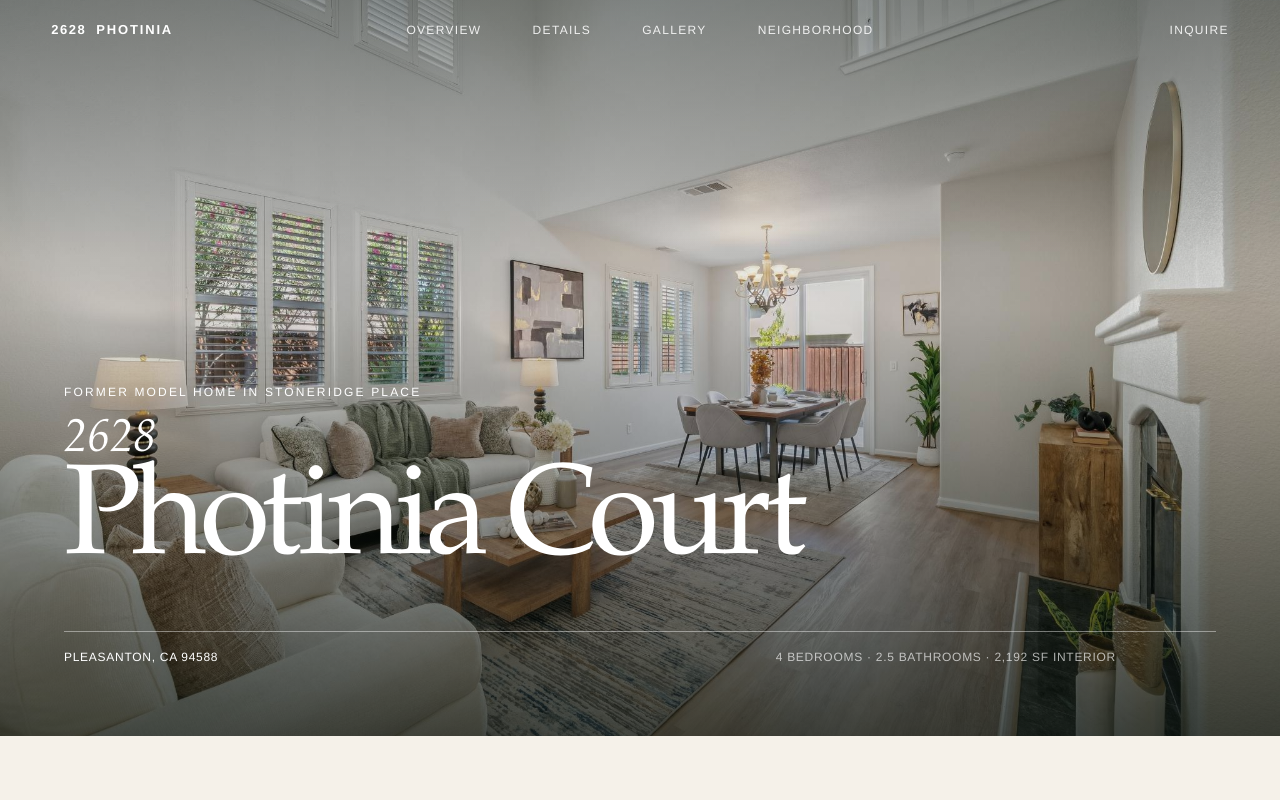
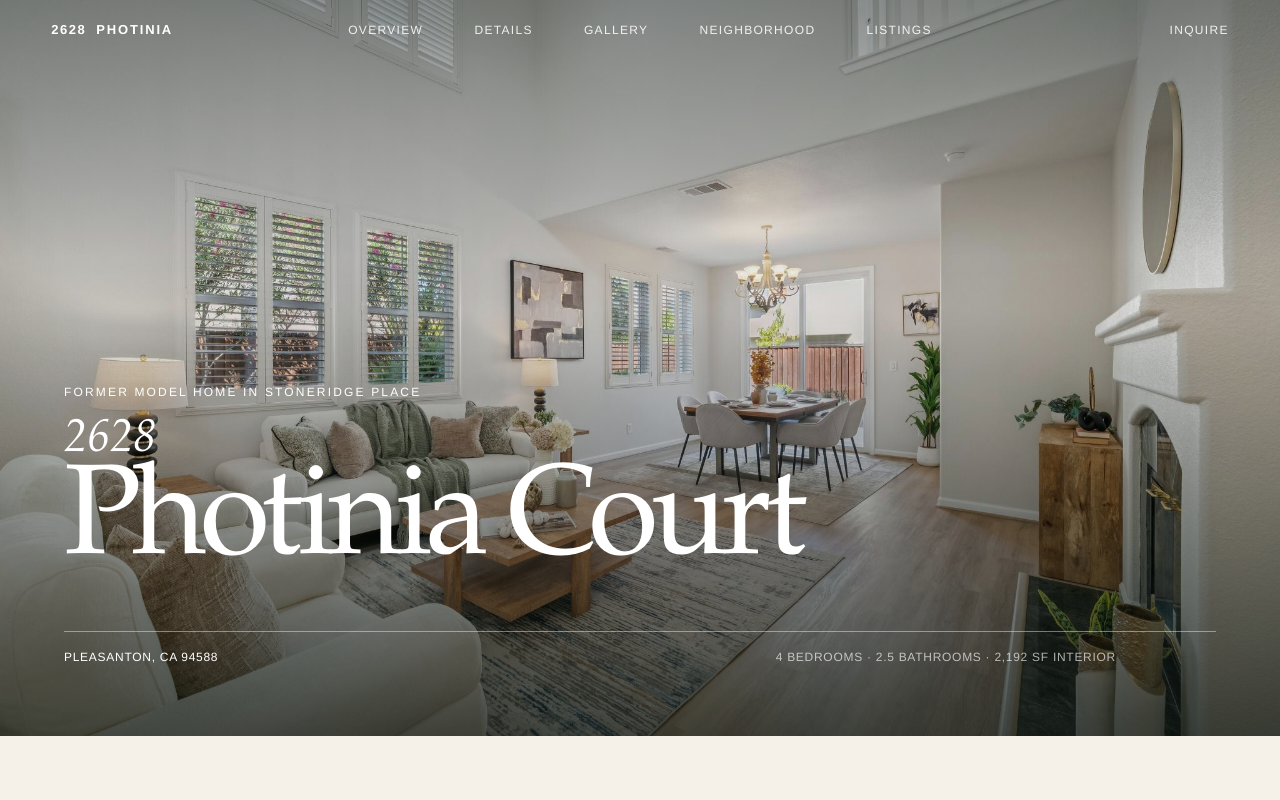
Before and after one commit to aaron-lu/2628-photinia-microsite, a Next.js app: page / in a window 1280 px wide. Shown: the top 800 px of the page. Built offline with nearby package versions, Linux system fonts and the light colour scheme; no server answers.

Commit message:
feat(listing): add recent listings showcase

```diff
--- a/app/globals.css
+++ b/app/globals.css
@@ -49,7 +49,7 @@ img { display: block; max-width: 100%; }
 .section-label { display: flex; align-items: center; justify-content: space-between; padding-bottom: 18px; border-bottom: 1px solid var(--line); font-size: 12px; letter-spacing: .16em; text-transform: uppercase; }
 .status-pill { padding: 8px 11px; border: 1px solid color-mix(in srgb, var(--accent) 38%, transparent); border-radius: 100px; background: color-mix(in srgb, var(--accent) 13%, transparent); color: var(--accent); font-size: 12px; letter-spacing: .13em; }
 .address-price { display: grid; grid-template-columns: minmax(0, 1.5fr) minmax(220px, .5fr); align-items: end; gap: 40px; padding: clamp(44px, 6vw, 84px) 0 clamp(54px, 7vw, 96px); }
-.address-price h2, .narrative h2, .gallery-heading h2, .features-intro h2, .neighborhood h2, .contact h2 { margin: 0; font-family: var(--serif); font-size: clamp(42px, 6.2vw, 84px); font-weight: 400; letter-spacing: -.045em; line-height: .98; }
+.address-price h2, .narrative h2, .gallery-heading h2, .features-intro h2, .neighborhood h2, .recent-listings h2, .contact h2 { margin: 0; font-family: var(--serif); font-size: clamp(42px, 6.2vw, 84px); font-weight: 400; letter-spacing: -.045em; line-height: .98; }
 .address-price h2 span { display: block; margin-top: 20px; color: var(--muted); font-family: var(--sans); font-size: clamp(13px, 1.3vw, 16px); font-weight: 400; letter-spacing: .11em; line-height: 1.4; text-transform: uppercase; }
 .micro-label { margin-bottom: 10px; color: var(--muted); }
 .price { margin: 0; font-family: var(--serif); font-size: clamp(30px, 3vw, 44px); }
@@ -104,6 +104,23 @@ img { display: block; max-width: 100%; }
 .neighborhood-grid p { margin: 0 0 30px; color: var(--muted); font-family: var(--serif); font-size: 17px; line-height: 1.55; }
 .neighborhood-grid > a:hover p { color: rgba(241,238,230,.72); }
 .school-note { max-width: 850px; margin: 28px 0 0; color: var(--muted); font-size: 11px; letter-spacing: .08em; line-height: 1.65; text-transform: uppercase; }
+
+.recent-listings { padding-top: clamp(76px, 9vw, 128px); padding-bottom: clamp(100px, 12vw, 180px); border-top: 1px solid var(--line); }
+.recent-listings-heading { display: grid; grid-template-columns: 1fr 2.25fr; gap: 30px; margin-bottom: clamp(54px, 7vw, 92px); }
+.recent-listings-grid { display: grid; grid-template-columns: repeat(4, minmax(0, 1fr)); gap: clamp(14px, 2vw, 28px); }
+.recent-listing-card { min-width: 0; border: 1px solid var(--line); background: color-mix(in srgb, var(--paper) 96%, white); }
+.recent-listing-card > a { display: flex; height: 100%; flex-direction: column; }
+.recent-listing-image { position: relative; aspect-ratio: var(--photo-ratio); overflow: hidden; background: var(--soft-accent); }
+.recent-listing-image img { object-fit: cover; transition: transform .7s cubic-bezier(.2,.7,.2,1); }
+.recent-listing-card:hover .recent-listing-image img { transform: scale(1.025); }
+.recent-listing-copy { display: flex; min-height: 300px; flex: 1; flex-direction: column; padding: clamp(22px, 2.4vw, 32px); }
+.recent-listing-summary { display: flex; align-items: baseline; justify-content: space-between; gap: 18px; margin-bottom: 24px; }
+.recent-listing-summary span { color: var(--accent); font-size: 11px; letter-spacing: .13em; text-transform: uppercase; }
+.recent-listing-summary strong { font-family: var(--serif); font-size: clamp(22px, 2vw, 28px); font-weight: 400; }
+.recent-listing-copy > p { margin: 0; color: var(--muted); font-size: 14px; line-height: 1.5; }
+.recent-listing-copy h3 { margin: 18px 0 8px; font-family: var(--serif); font-size: clamp(26px, 2.7vw, 38px); font-weight: 400; letter-spacing: -.035em; line-height: 1.02; }
+.recent-listing-link { width: fit-content; margin-top: auto; padding-top: 34px; padding-bottom: 7px; border-bottom: 1px solid var(--ink); font-size: 11px; letter-spacing: .14em; text-transform: uppercase; }
+
 .contact { display: grid; grid-template-columns: 1fr 1fr; background: var(--ink); color: var(--paper); }
 .agent-card, .lead-panel { padding: clamp(72px, 8vw, 130px) clamp(24px, 7vw, 110px); }
 .agent-card { display: grid; align-content: center; background: color-mix(in srgb, var(--ink) 88%, var(--paper)); }
@@ -177,7 +194,7 @@ img { display: block; max-width: 100%; }
   .hero-copy h1 { font-size: clamp(54px, 14vw, 96px); line-height: .85; }
   .hero-meta { align-items: start; flex-direction: column; gap: 10px; }
   .hero-meta p:last-child { margin-right: 0; text-align: left; }
-  .address-price, .narrative, .neighborhood-intro, .features-intro { grid-template-columns: 1fr; }
+  .address-price, .narrative, .neighborhood-intro, .features-intro, .recent-listings-heading { grid-template-columns: 1fr; }
   .facts-grid { grid-template-columns: 1fr 1fr; }
   .fact:nth-child(n + 3) { border-top: 1px solid var(--line); }
   .fact:nth-child(odd) { padding-left: 0; border-left: 0; }
@@ -191,6 +208,8 @@ img { display: block; max-width: 100%; }
   .feature-image { aspect-ratio: var(--photo-ratio); }
   .neighborhood-grid { grid-template-columns: 1fr; }
   .neighborhood-grid > a { min-height: 280px; }
+  .recent-listings-grid { display: flex; gap: 14px; padding-bottom: 16px; overflow-x: auto; scroll-snap-type: x mandatory; }
+  .recent-listing-card { flex: 0 0 min(76vw, 440px); scroll-snap-align: start; }
   .contact { grid-template-columns: 1fr; }
 }
 
@@ -210,6 +229,8 @@ img { display: block; max-width: 100%; }
   .gallery-all { margin-top: 30px; margin-right: 18px; }
   .features-intro { gap: 6px; }
   .feature-image { aspect-ratio: 3 / 2; }
+  .recent-listing-card { flex-basis: 86vw; }
+  .recent-listing-copy { min-height: 280px; }
   .agents { grid-template-columns: 1fr; }
   .agent-profile { padding-inline: 0; }
   .agent-profile + .agent-profile { margin-top: 30px; padding-top: 30px; border-top: 1px solid rgba(241,238,230,.2); border-left: 0; }
--- a/components/PropertyPage.tsx
+++ b/components/PropertyPage.tsx
@@ -45,6 +45,7 @@ export function PropertyPage({ page }: Readonly<{ page: PageModel }>) {
           <a href="#details">Details</a>
           <a href="#gallery">Gallery</a>
           <a href="#neighborhood">Neighborhood</a>
+          {page.kind === "branded" && page.brand.recentListings.length > 0 ? <a href="#listings">Listings</a> : null}
         </nav>
         {page.kind === "branded" ? <a className="header-cta" href="#contact">Inquire</a> : <a className="mls-mark" href="#overview">Property details</a>}
       </header>
@@ -133,6 +134,41 @@ export function PropertyPage({ page }: Readonly<{ page: PageModel }>) {
           <p className="school-note">School boundaries, capacity, overflow placement, and enrollment can change. Verify directly with Pleasanton Unified.</p>
         </section>
 
+        {page.kind === "branded" && page.brand.recentListings.length > 0 ? (
+          <section className="recent-listings section-shell" id="listings">
+            <div className="recent-listings-heading">
+              <p className="section-kicker">Selected listings</p>
+              <h2>Current and recent homes.</h2>
+            </div>
+            <div className="recent-listings-grid">
+              {page.brand.recentListings.map((listing) => (
+                <article className="recent-listing-card" key={listing.street}>
+                  <a href={listing.url} target="_blank" rel="noreferrer" aria-label={`View ${listing.street}`}>
+                    <div className="recent-listing-image" style={{ "--photo-ratio": `${listing.image.width} / ${listing.image.height}` } as CSSProperties}>
+                      <Image
+                        src={listing.image.src}
+                        alt={listing.image.alt}
+                        fill
+                        sizes="(max-width: 840px) 82vw, 25vw"
+                      />
+                    </div>
+                    <div className="recent-listing-copy">
+                      <div className="recent-listing-summary">
+                        <span>{listing.status}</span>
+                        <strong>{listing.price}</strong>
+                      </div>
+                      <p>{listing.beds} bd · {listing.baths} ba · {listing.interior}</p>
+                      <h3>{listing.street}</h3>
+                      <p>{listing.locality}</p>
+                      <span className="recent-listing-link">View listing</span>
+                    </div>
+                  </a>
+                </article>
+              ))}
+            </div>
+          </section>
+        ) : null}
+
         {page.kind === "branded" ? (
           <section className="contact" id="contact">
             <div className="agent-card">
--- a/content/listing.json
+++ b/content/listing.json
@@ -408,6 +408,72 @@
         }
       }
     ],
+    "recentListings": [
+      {
+        "status": "Current listing",
+        "price": "$1,198,000",
+        "beds": 4,
+        "baths": 3,
+        "interior": "2,179 sq ft",
+        "street": "24818 Saint Luke Court",
+        "locality": "Fairview, CA 94541",
+        "url": "https://24818saintluke.com/",
+        "image": {
+          "src": "https://cdn.openhomesphotography.com/uploads/24818-saint-luke-court.1f196685-43f3-6afe-a407-02ffe917ffb9/batchUploads/p3k.28fb0b1a-9c18-11f1-a101-02ffe917ffb9/processed/pictures/web/24818-saint-luke-court.93456.p3k.001.web.jpg",
+          "width": 2048,
+          "height": 1365,
+          "alt": "Front exterior of 24818 Saint Luke Court in Fairview"
+        }
+      },
+      {
+        "status": "Recent listing",
+        "price": "$1,545,000",
+        "beds": 3,
+        "baths": 3,
+        "interior": "1,466 sq ft",
+        "street": "2932 Barrington Terrace",
+        "locality": "Fremont, CA 94536",
+        "url": "https://websites.open.homes/site/1f191ec3-bd7c-618c-8b16-02ffd8b76bfd",
+        "image": {
+          "src": "https://cdn.openhomesphotography.com/uploads/2932-barrington-terrace.1f191ec3-bd7c-618c-8b16-02ffd8b76bfd/batchUploads/p2k.9c85f6b0-95e4-11f1-ac3e-02ffd8b76bfd/processed/pictures/web/2932-barrington-terrace.93310.p2k.001.web.jpg",
+          "width": 2048,
+          "height": 1365,
+          "alt": "Front exterior of 2932 Barrington Terrace in Fremont"
+        }
+      },
+      {
+        "status": "Recent listing",
+        "price": "$1,395,000",
+        "beds": 2,
+        "baths": 1,
+        "interior": "936 sq ft",
+        "street": "734 Scott Boulevard",
+        "locality": "Santa Clara, CA 95050",
+        "url": "https://websites.open.homes/site/1f189fef-d2a9-6788-a6a4-02ffd8b76bfd",
+        "image": {
+          "src": "https://cdn.openhomesphotography.com/uploads/734-scott-boulevard.1f189fef-d2a9-6788-a6a4-02ffd8b76bfd/batchUploads/p1k.4505ad3c-8aee-11f1-aa51-02ffd8b76bfd/processed/pictures/web/734-scott-boulevard.92994.p1k.001.web.jpg",
+          "width": 2048,
+          "height": 1365,
+          "alt": "Front exterior of 734 Scott Boulevard in Santa Clara"
+        }
+      },
+      {
+        "status": "Recent listing",
+        "price": "$2,495,000",
+        "beds": 4,
+        "baths": 3,
+        "interior": "2,028 sq ft",
+        "street": "42642 Sully Street",
+        "locality": "Fremont, CA 94539",
+        "url": "https://websites.open.homes/site/1f11f361-0acf-60f0-9e09-02ffe917ffb9",
+        "image": {
+          "src": "https://cdn.openhomesphotography.com/uploads/42642-sully-street.1f11f361-0acf-60f0-9e09-02ffe917ffb9/batchUploads/p3k.75ef33b6-21a6-11f1-b5cf-02ffd8b76bfd/processed/pictures/web/42642-sully-street.88780.p3k.001_mls.web.jpg",
+          "width": 2048,
+          "height": 1365,
+          "alt": "Front exterior of 42642 Sully Street in Fremont"
+        }
+      }
+    ],
     "colors": {
       "paper": "#f5f1e9",
       "ink": "#192b33",
--- a/lib/site-content.ts
+++ b/lib/site-content.ts
@@ -30,6 +30,23 @@ const agentSchema = z.object({
     height: z.number().int().positive(),
     alt: z.string().min(8),
   }).optional(),
+});
+
+const recentListingSchema = z.object({
+  status: z.string().min(1),
+  price: z.string().min(1),
+  beds: z.number().int().positive(),
+  baths: z.number().positive(),
+  interior: z.string().min(1),
+  street: z.string().min(1),
+  locality: z.string().min(1),
+  url: z.url(),
+  image: z.object({
+    src: z.url(),
+    width: z.number().int().positive(),
+    height: z.number().int().positive(),
+    alt: z.string().min(8),
+  }),
 });
 
 const resourceSchema = z.object({
@@ -76,6 +93,7 @@ export const generatedListingSchema = z
       brokerageName: z.string().min(1),
       wordmark: z.string().min(1),
       agents: z.array(agentSchema).min(1),
+      recentListings: z.array(recentListingSchema),
       colors: z.object({
         paper: z.string(), ink: z.string(), accent: z.string(), soft: z.string(),
       }),
--- a/next.config.ts
+++ b/next.config.ts
@@ -5,6 +5,13 @@ const nextConfig: NextConfig = {
   poweredByHeader: false,
   images: {
     formats: ["image/avif", "image/webp"],
+    remotePatterns: [
+      {
+        protocol: "https",
+        hostname: "cdn.openhomesphotography.com",
+        pathname: "/uploads/**",
+      },
+    ],
   },
   async headers() {
     return [
```
Also changed, not shown: content/EDITING.md (+3 -1 lines), 2 other files (tests, documents, lock files or other folders).
